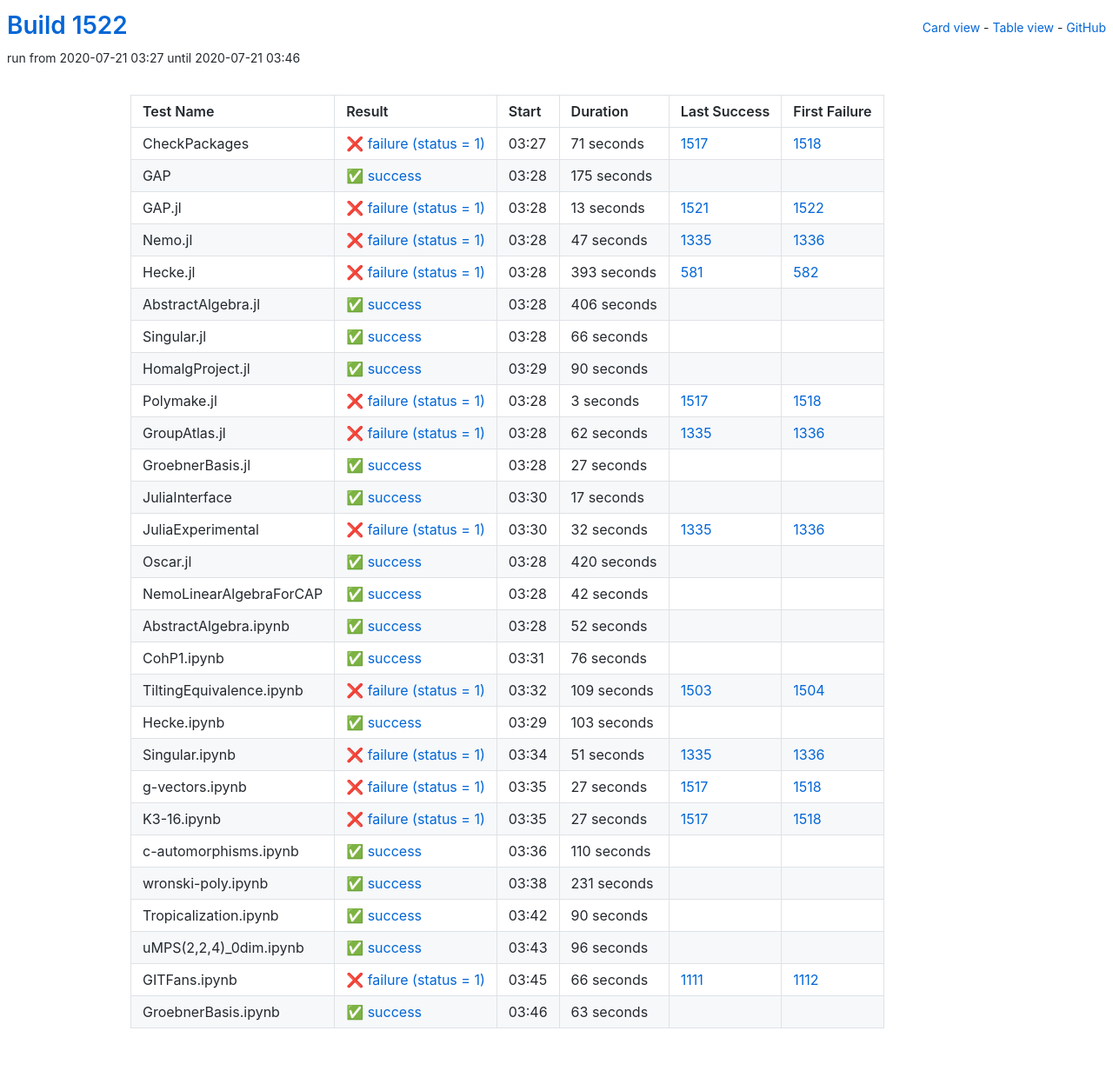
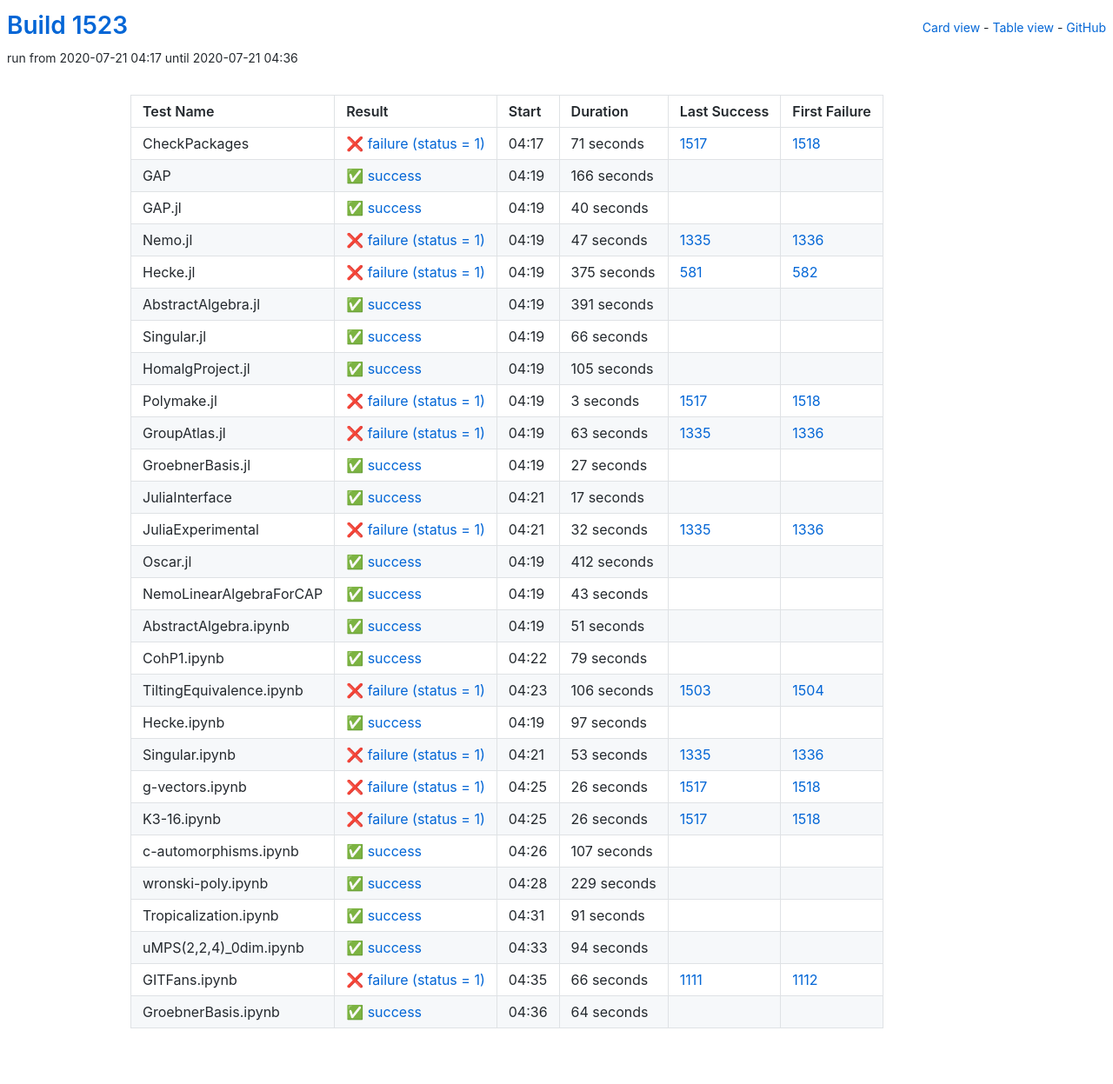
Before and after one commit to oscar-system/oscar-ci-status-1.4, a Jekyll site: the page built from table.html, in a window 1280 px wide. Shown: the whole page at 87% size. Built offline with Jekyll 4.4.1, drawn with Linux system fonts in a browser that asks for light colours.

Commit message:
Build #1523

```diff
--- a/_data/ci.yml
+++ b/_data/ci.yml
@@ -1,6 +1,6 @@
 ---
-build: 1522
-build_url: https://oscarci.mathematik.uni-kl.de/job/oscar-julia-1.4/1522/
+build: 1523
+build_url: https://oscarci.mathematik.uni-kl.de/job/oscar-julia-1.4/1523/
 job: oscar-julia-1.4
 organization: oscar-system
 repo: oscar-ci-status-1.4
@@ -8,8 +8,8 @@ repourl: https://github.com/oscar-system/oscar-ci-status-1.4
 tests:
 - name: CheckPackages
   id: checkpackages
-  log: https://oscarci.mathematik.uni-kl.de/job/oscar-julia-1.4/1522/artifact/logs/build-1522/CheckPackages.log
-  start: 2020-07-21 03:27
+  log: https://oscarci.mathematik.uni-kl.de/job/oscar-julia-1.4/1523/artifact/logs/build-1523/CheckPackages.log
+  start: 2020-07-21 04:17
   success: false
   exitcode: 1
   status: failure
@@ -20,32 +20,32 @@ tests:
   first_failure_url: https://oscarci.mathematik.uni-kl.de/job/oscar-julia-1.4/1518/
 - name: GAP
   id: gap
-  log: https://oscarci.mathematik.uni-kl.de/job/oscar-julia-1.4/1522/artifact/logs/build-1522/GAP.log
-  start: 2020-07-21 03:28
+  log: https://oscarci.mathematik.uni-kl.de/job/oscar-julia-1.4/1523/artifact/logs/build-1523/GAP.log
+  start: 2020-07-21 04:19
   success: true
   exitcode: 0
   status: success
-  duration: 175
+  duration: 166
   last_success: false
   last_success_url:
   first_failure: false
   first_failure_url:
 - name: GAP.jl
   id: gap-jl
-  log: https://oscarci.mathematik.uni-kl.de/job/oscar-julia-1.4/1522/artifact/logs/build-1522/GAP.jl.log
-  start: 2020-07-21 03:28
-  success: false
-  exitcode: 1
-  status: failure
-  duration: 13
-  last_success: 1521
-  last_success_url: https://oscarci.mathematik.uni-kl.de/job/oscar-julia-1.4/1521/
-  first_failure: 1522
-  first_failure_url: https://oscarci.mathematik.uni-kl.de/job/oscar-julia-1.4/1522/
+  log: https://oscarci.mathematik.uni-kl.de/job/oscar-julia-1.4/1523/artifact/logs/build-1523/GAP.jl.log
+  start: 2020-07-21 04:19
+  success: true
+  exitcode: 0
+  status: success
+  duration: 40
+  last_success: false
+  last_success_url:
+  first_failure: false
+  first_failure_url:
 - name: Nemo.jl
   id: nemo-jl
-  log: https://oscarci.mathematik.uni-kl.de/job/oscar-julia-1.4/1522/artifact/logs/build-1522/Nemo.jl.log
-  start: 2020-07-21 03:28
+  log: https://oscarci.mathematik.uni-kl.de/job/oscar-julia-1.4/1523/artifact/logs/build-1523/Nemo.jl.log
+  start: 2020-07-21 04:19
   success: false
   exitcode: 1
   status: failure
@@ -56,32 +56,32 @@ tests:
   first_failure_url: https://oscarci.mathematik.uni-kl.de/job/oscar-julia-1.4/1336/
 - name: Hecke.jl
   id: hecke-jl
-  log: https://oscarci.mathematik.uni-kl.de/job/oscar-julia-1.4/1522/artifact/logs/build-1522/Hecke.jl.log
-  start: 2020-07-21 03:28
+  log: https://oscarci.mathematik.uni-kl.de/job/oscar-julia-1.4/1523/artifact/logs/build-1523/Hecke.jl.log
+  start: 2020-07-21 04:19
   success: false
   exitcode: 1
   status: failure
-  duration: 393
+  duration: 375
   last_success: 581
   last_success_url: https://oscarci.mathematik.uni-kl.de/job/oscar-julia-1.4/581/
   first_failure: 582
   first_failure_url: https://oscarci.mathematik.uni-kl.de/job/oscar-julia-1.4/582/
 - name: AbstractAlgebra.jl
   id: abstractalgebra-jl
-  log: https://oscarci.mathematik.uni-kl.de/job/oscar-julia-1.4/1522/artifact/logs/build-1522/AbstractAlgebra.jl.log
-  start: 2020-07-21 03:28
+  log: https://oscarci.mathematik.uni-kl.de/job/oscar-julia-1.4/1523/artifact/logs/build-1523/AbstractAlgebra.jl.log
+  start: 2020-07-21 04:19
   success: true
   exitcode: 0
   status: success
-  duration: 406
+  duration: 391
   last_success: false
   last_success_url:
   first_failure: false
   first_failure_url:
 - name: Singular.jl
   id: singular-jl
-  log: https://oscarci.mathematik.uni-kl.de/job/oscar-julia-1.4/1522/artifact/logs/build-1522/Singular.jl.log
-  start: 2020-07-21 03:28
+  log: https://oscarci.mathematik.uni-kl.de/job/oscar-julia-1.4/1523/artifact/logs/build-1523/Singular.jl.log
+  start: 2020-07-21 04:19
   success: true
   exitcode: 0
   status: success
@@ -92,20 +92,20 @@ tests:
   first_failure_url:
 - name: HomalgProject.jl
   id: homalgproject-jl
-  log: https://oscarci.mathematik.uni-kl.de/job/oscar-julia-1.4/1522/artifact/logs/build-1522/HomalgProject.jl.log
-  start: 2020-07-21 03:29
+  log: https://oscarci.mathematik.uni-kl.de/job/oscar-julia-1.4/1523/artifact/logs/build-1523/HomalgProject.jl.log
+  start: 2020-07-21 04:19
   success: true
   exitcode: 0
   status: success
-  duration: 90
+  duration: 105
   last_success: false
   last_success_url:
   first_failure: false
   first_failure_url:
 - name: Polymake.jl
   id: polymake-jl
-  log: https://oscarci.mathematik.uni-kl.de/job/oscar-julia-1.4/1522/artifact/logs/build-1522/Polymake.jl.log
-  start: 2020-07-21 03:28
+  log: https://oscarci.mathematik.uni-kl.de/job/oscar-julia-1.4/1523/artifact/logs/build-1523/Polymake.jl.log
+  start: 2020-07-21 04:19
   success: false
   exitcode: 1
   status: failure
@@ -116,20 +116,20 @@ tests:
   first_failure_url: https://oscarci.mathematik.uni-kl.de/job/oscar-julia-1.4/1518/
 - name: GroupAtlas.jl
   id: groupatlas-jl
-  log: https://oscarci.mathematik.uni-kl.de/job/oscar-julia-1.4/1522/artifact/logs/build-1522/GroupAtlas.jl.log
-  start: 2020-07-21 03:28
+  log: https://oscarci.mathematik.uni-kl.de/job/oscar-julia-1.4/1523/artifact/logs/build-1523/GroupAtlas.jl.log
+  start: 2020-07-21 04:19
   success: false
   exitcode: 1
   status: failure
-  duration: 62
+  duration: 63
   last_success: 1335
   last_success_url: https://oscarci.mathematik.uni-kl.de/job/oscar-julia-1.4/1335/
   first_failure: 1336
   first_failure_url: https://oscarci.mathematik.uni-kl.de/job/oscar-julia-1.4/1336/
 - name: GroebnerBasis.jl
   id: groebnerbasis-jl
-  log: https://oscarci.mathematik.uni-kl.de/job/oscar-julia-1.4/1522/artifact/logs/build-1522/GroebnerBasis.jl.log
-  start: 2020-07-21 03:28
+  log: https://oscarci.mathematik.uni-kl.de/job/oscar-julia-1.4/1523/artifact/logs/build-1523/GroebnerBasis.jl.log
+  start: 2020-07-21 04:19
   success: true
   exitcode: 0
   status: success
@@ -140,8 +140,8 @@ tests:
   first_failure_url:
 - name: JuliaInterface
   id: juliainterface
-  log: https://oscarci.mathematik.uni-kl.de/job/oscar-julia-1.4/1522/artifact/logs/build-1522/JuliaInterface.log
-  start: 2020-07-21 03:30
+  log: https://oscarci.mathematik.uni-kl.de/job/oscar-julia-1.4/1523/artifact/logs/build-1523/JuliaInterface.log
+  start: 2020-07-21 04:21
   success: true
   exitcode: 0
   status: success
@@ -152,8 +152,8 @@ tests:
   first_failure_url:
 - name: JuliaExperimental
   id: juliaexperimental
-  log: https://oscarci.mathematik.uni-kl.de/job/oscar-julia-1.4/1522/artifact/logs/build-1522/JuliaExperimental.log
-  start: 2020-07-21 03:30
+  log: https://oscarci.mathematik.uni-kl.de/job/oscar-julia-1.4/1523/artifact/logs/build-1523/JuliaExperimental.log
+  start: 2020-07-21 04:21
   success: false
   exitcode: 1
   status: failure
@@ -164,164 +164,164 @@ tests:
   first_failure_url: https://oscarci.mathematik.uni-kl.de/job/oscar-julia-1.4/1336/
 - name: Oscar.jl
   id: oscar-jl
-  log: https://oscarci.mathematik.uni-kl.de/job/oscar-julia-1.4/1522/artifact/logs/build-1522/Oscar.jl.log
-  start: 2020-07-21 03:28
+  log: https://oscarci.mathematik.uni-kl.de/job/oscar-julia-1.4/1523/artifact/logs/build-1523/Oscar.jl.log
+  start: 2020-07-21 04:19
   success: true
   exitcode: 0
   status: success
-  duration: 420
+  duration: 412
   last_success: false
   last_success_url:
   first_failure: false
   first_failure_url:
 - name: NemoLinearAlgebraForCAP
   id: nemolinearalgebraforcap
-  log: https://oscarci.mathematik.uni-kl.de/job/oscar-julia-1.4/1522/artifact/logs/build-1522/NemoLinearAlgebraForCAP.log
-  start: 2020-07-21 03:28
+  log: https://oscarci.mathematik.uni-kl.de/job/oscar-julia-1.4/1523/artifact/logs/build-1523/NemoLinearAlgebraForCAP.log
+  start: 2020-07-21 04:19
   success: true
   exitcode: 0
   status: success
-  duration: 42
+  duration: 43
   last_success: false
   last_success_url:
   first_failure: false
   first_failure_url:
 - name: AbstractAlgebra.ipynb
   id: abstractalgebra-ipynb
-  log: https://oscarci.mathematik.uni-kl.de/job/oscar-julia-1.4/1522/artifact/logs/build-1522/AbstractAlgebra.ipynb.log
-  start: 2020-07-21 03:28
+  log: https://oscarci.mathematik.uni-kl.de/job/oscar-julia-1.4/1523/artifact/logs/build-1523/AbstractAlgebra.ipynb.log
+  start: 2020-07-21 04:19
   success: true
   exitcode: 0
   status: success
-  duration: 52
+  duration: 51
   last_success: false
   last_success_url:
   first_failure: false
   first_failure_url:
 - name: CohP1.ipynb
   id: cohp1-ipynb
-  log: https://oscarci.mathematik.uni-kl.de/job/oscar-julia-1.4/1522/artifact/logs/build-1522/CohP1.ipynb.log
-  start: 2020-07-21 03:31
+  log: https://oscarci.mathematik.uni-kl.de/job/oscar-julia-1.4/1523/artifact/logs/build-1523/CohP1.ipynb.log
+  start: 2020-07-21 04:22
   success: true
   exitcode: 0
   status: success
-  duration: 76
+  duration: 79
   last_success: false
   last_success_url:
   first_failure: false
   first_failure_url:
 - name: TiltingEquivalence.ipynb
   id: tiltingequivalence-ipynb
-  log: https://oscarci.mathematik.uni-kl.de/job/oscar-julia-1.4/1522/artifact/logs/build-1522/TiltingEquivalence.ipynb.log
-  start: 2020-07-21 03:32
+  log: https://oscarci.mathematik.uni-kl.de/job/oscar-julia-1.4/1523/artifact/logs/build-1523/TiltingEquivalence.ipynb.log
+  start: 2020-07-21 04:23
   success: false
   exitcode: 1
   status: failure
-  duration: 109
+  duration: 106
   last_success: 1503
   last_success_url: https://oscarci.mathematik.uni-kl.de/job/oscar-julia-1.4/1503/
   first_failure: 1504
   first_failure_url: https://oscarci.mathematik.uni-kl.de/job/oscar-julia-1.4/1504/
 - name: Hecke.ipynb
   id: hecke-ipynb
-  log: https://oscarci.mathematik.uni-kl.de/job/oscar-julia-1.4/1522/artifact/logs/build-1522/Hecke.ipynb.log
-  start: 2020-07-21 03:29
+  log: https://oscarci.mathematik.uni-kl.de/job/oscar-julia-1.4/1523/artifact/logs/build-1523/Hecke.ipynb.log
+  start: 2020-07-21 04:19
   success: true
   exitcode: 0
   status: success
-  duration: 103
+  duration: 97
   last_success: false
   last_success_url:
   first_failure: false
   first_failure_url:
 - name: Singular.ipynb
   id: singular-ipynb
-  log: https://oscarci.mathematik.uni-kl.de/job/oscar-julia-1.4/1522/artifact/logs/build-1522/Singular.ipynb.log
-  start: 2020-07-21 03:34
+  log: https://oscarci.mathematik.uni-kl.de/job/oscar-julia-1.4/1523/artifact/logs/build-1523/Singular.ipynb.log
+  start: 2020-07-21 04:21
   success: false
   exitcode: 1
   status: failure
-  duration: 51
+  duration: 53
   last_success: 1335
   last_success_url: https://oscarci.mathematik.uni-kl.de/job/oscar-julia-1.4/1335/
   first_failure: 1336
   first_failure_url: https://oscarci.mathematik.uni-kl.de/job/oscar-julia-1.4/1336/
 - name: g-vectors.ipynb
   id: g-vectors-ipynb
-  log: https://oscarci.mathematik.uni-kl.de/job/oscar-julia-1.4/1522/artifact/logs/build-1522/g-vectors.ipynb.log
-  start: 2020-07-21 03:35
+  log: https://oscarci.mathematik.uni-kl.de/job/oscar-julia-1.4/1523/artifact/logs/build-1523/g-vectors.ipynb.log
+  start: 2020-07-21 04:25
   success: false
   exitcode: 1
   status: failure
-  duration: 27
+  duration: 26
   last_success: 1517
   last_success_url: https://oscarci.mathematik.uni-kl.de/job/oscar-julia-1.4/1517/
   first_failure: 1518
   first_failure_url: https://oscarci.mathematik.uni-kl.de/job/oscar-julia-1.4/1518/
 - name: K3-16.ipynb
   id: k3-16-ipynb
-  log: https://oscarci.mathematik.uni-kl.de/job/oscar-julia-1.4/1522/artifact/logs/build-1522/K3-16.ipynb.log
-  start: 2020-07-21 03:35
+  log: https://oscarci.mathematik.uni-kl.de/job/oscar-julia-1.4/1523/artifact/logs/build-1523/K3-16.ipynb.log
+  start: 2020-07-21 04:25
   success: false
   exitcode: 1
   status: failure
-  duration: 27
+  duration: 26
   last_success: 1517
   last_success_url: https://oscarci.mathematik.uni-kl.de/job/oscar-julia-1.4/1517/
   first_failure: 1518
   first_failure_url: https://oscarci.mathematik.uni-kl.de/job/oscar-julia-1.4/1518/
 - name: c-automorphisms.ipynb
   id: c-automorphisms-ipynb
-  log: https://oscarci.mathematik.uni-kl.de/job/oscar-julia-1.4/1522/artifact/logs/build-1522/c-automorphisms.ipynb.log
-  start: 2020-07-21 03:36
+  log: https://oscarci.mathematik.uni-kl.de/job/oscar-julia-1.4/1523/artifact/logs/build-1523/c-automorphisms.ipynb.log
+  start: 2020-07-21 04:26
   success: true
   exitcode: 0
   status: success
-  duration: 110
+  duration: 107
   last_success: false
   last_success_url:
   first_failure: false
   first_failure_url:
 - name: wronski-poly.ipynb
   id: wronski-poly-ipynb
-  log: https://oscarci.mathematik.uni-kl.de/job/oscar-julia-1.4/1522/artifact/logs/build-1522/wronski-poly.ipynb.log
-  start: 2020-07-21 03:38
+  log: https://oscarci.mathematik.uni-kl.de/job/oscar-julia-1.4/1523/artifact/logs/build-1523/wronski-poly.ipynb.log
+  start: 2020-07-21 04:28
   success: true
   exitcode: 0
   status: success
-  duration: 231
+  duration: 229
   last_success: false
   last_success_url:
   first_failure: false
   first_failure_url:
 - name: Tropicalization.ipynb
   id: tropicalization-ipynb
-  log: https://oscarci.mathematik.uni-kl.de/job/oscar-julia-1.4/1522/artifact/logs/build-1522/Tropicalization.ipynb.log
-  start: 2020-07-21 03:42
+  log: https://oscarci.mathematik.uni-kl.de/job/oscar-julia-1.4/1523/artifact/logs/build-1523/Tropicalization.ipynb.log
+  start: 2020-07-21 04:31
   success: true
   exitcode: 0
   status: success
-  duration: 90
+  duration: 91
   last_success: false
   last_success_url:
   first_failure: false
   first_failure_url:
 - name: uMPS(2,2,4)_0dim.ipynb
   id: umps-2-2-4-0dim-ipynb
-  log: https://oscarci.mathematik.uni-kl.de/job/oscar-julia-1.4/1522/artifact/logs/build-1522/uMPS-2-2-4-_0dim.ipynb.log
-  start: 2020-07-21 03:43
+  log: https://oscarci.mathematik.uni-kl.de/job/oscar-julia-1.4/1523/artifact/logs/build-1523/uMPS-2-2-4-_0dim.ipynb.log
+  start: 2020-07-21 04:33
   success: true
   exitcode: 0
   status: success
-  duration: 96
+  duration: 94
   last_success: false
   last_success_url:
   first_failure: false
   first_failure_url:
 - name: GITFans.ipynb
   id: gitfans-ipynb
-  log: https://oscarci.mathematik.uni-kl.de/job/oscar-julia-1.4/1522/artifact/logs/build-1522/GITFans.ipynb.log
-  start: 2020-07-21 03:45
+  log: https://oscarci.mathematik.uni-kl.de/job/oscar-julia-1.4/1523/artifact/logs/build-1523/GITFans.ipynb.log
+  start: 2020-07-21 04:35
   success: false
   exitcode: 1
   status: failure
@@ -332,12 +332,12 @@ tests:
   first_failure_url: https://oscarci.mathematik.uni-kl.de/job/oscar-julia-1.4/1112/
 - name: GroebnerBasis.ipynb
   id: groebnerbasis-ipynb
-  log: https://oscarci.mathematik.uni-kl.de/job/oscar-julia-1.4/1522/artifact/logs/build-1522/GroebnerBasis.ipynb.log
-  start: 2020-07-21 03:46
+  log: https://oscarci.mathematik.uni-kl.de/job/oscar-julia-1.4/1523/artifact/logs/build-1523/GroebnerBasis.ipynb.log
+  start: 2020-07-21 04:36
   success: true
   exitcode: 0
   status: success
-  duration: 63
+  duration: 64
   last_success: false
   last_success_url:
   first_failure: false
```
Also changed, not shown: README.md.
